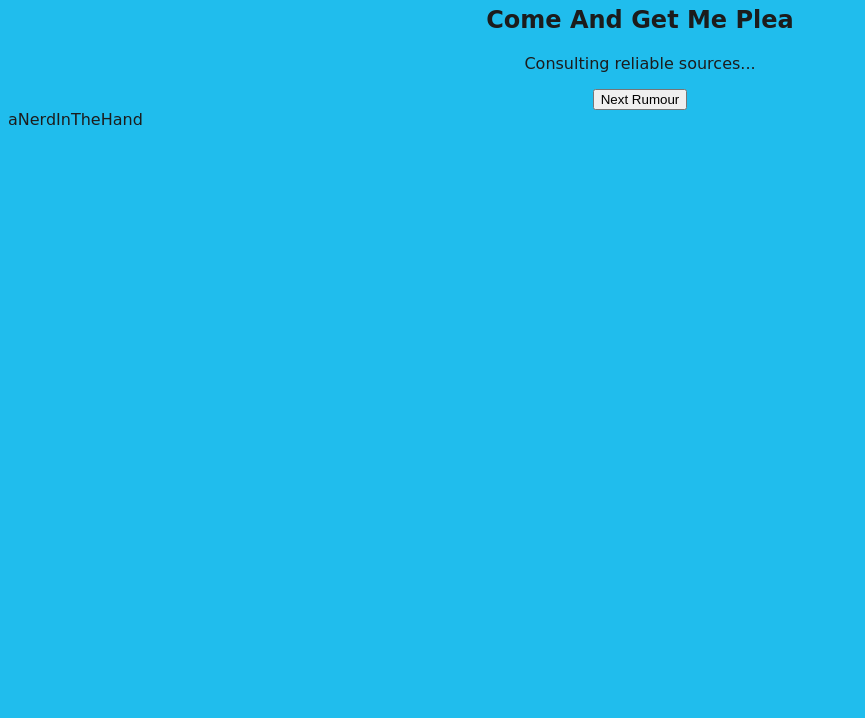
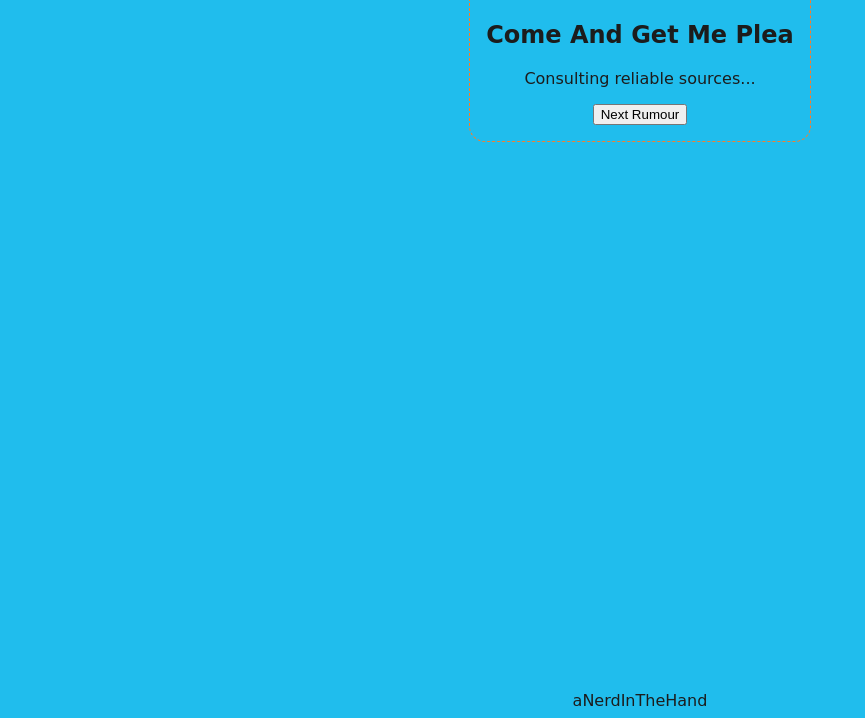
Before and after one commit to aNerdInTheHand/nickholvast.com, a plain HTML site: page index.html in a window 1280 px wide. Shown: the part 98-816 px from the top of the page, without its empty margins (0-865 px from the left). Drawn offline with Linux system fonts and the light colour scheme; no server answers; a web font is replaced by a local one.

Commit message:
some styling

```diff
--- a/index.css
+++ b/index.css
@@ -8,17 +8,25 @@
 html {
   background-color: var(--main-bg-color);
   color: var(--main-text-color);
+  display: flex;
   font-family: var(--font-family-header);
+  align-items: center;
+  flex-direction: column;
+  justify-content: center;
 }
 
-body {
+.site-body {
+  align-items: center;
   display: flex;
   flex-direction: column;
+  justify-content: center;
+  max-width: 1200px;
   min-height: 100vh;
+  width: 100%;
 }
 
-.content {
-  flex: 1 0 auto;
+.site-content {
+  flex: 1;
 }
 
 .footer {
@@ -31,13 +39,17 @@ h1 {
 
 .header {
   border-bottom: 2px dashed var(--main-accent-color);
-  font-size: 2rem;
+  font-size: 1.5rem;
   margin: 0;
   text-align: left;
-  /* text-decoration: underline; */
+  width: 100%;
 }
 
 .homepage-body {
+  border: 1px dashed var(--main-accent-color);
+  border-radius: 1rem;
+  margin: 1rem;
+  padding: 1rem;
   text-align: center;
 }
 
--- a/index.html
+++ b/index.html
@@ -16,17 +16,20 @@
   <!-- <link rel="manifest" href="/site.webmanifest"> -->
 </head>
 
-<body>
-  <div class="content">
-    <div class="header">
-      <h1>nickholvast.com</h1>
-    </div>
+<body class="site-body">
+  <div class="header">
+    <h1>nickholvast.com</h1>
+  </div>
+
+  <main class="site-content">
 
     <div class="homepage-body">
       <h2>Come And Get Me Plea</h2>
       <p id='rumour' class='rumour-element'>Consulting reliable sources...</p>
       <button onclick="getRumour()" class='rumour-element'>Next Rumour</button>
     </div>
+
+  </main>
 
   <footer class="footer">
     aNerdInTheHand
```
Also changed, not shown: 1 other file.
